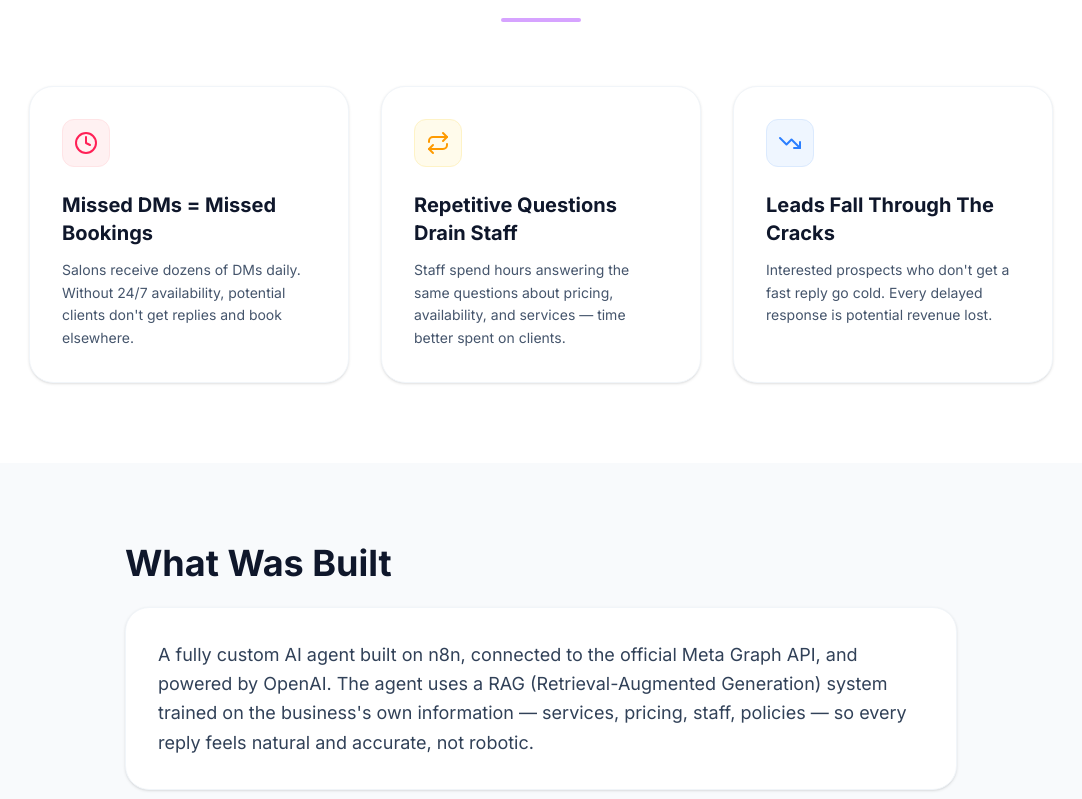
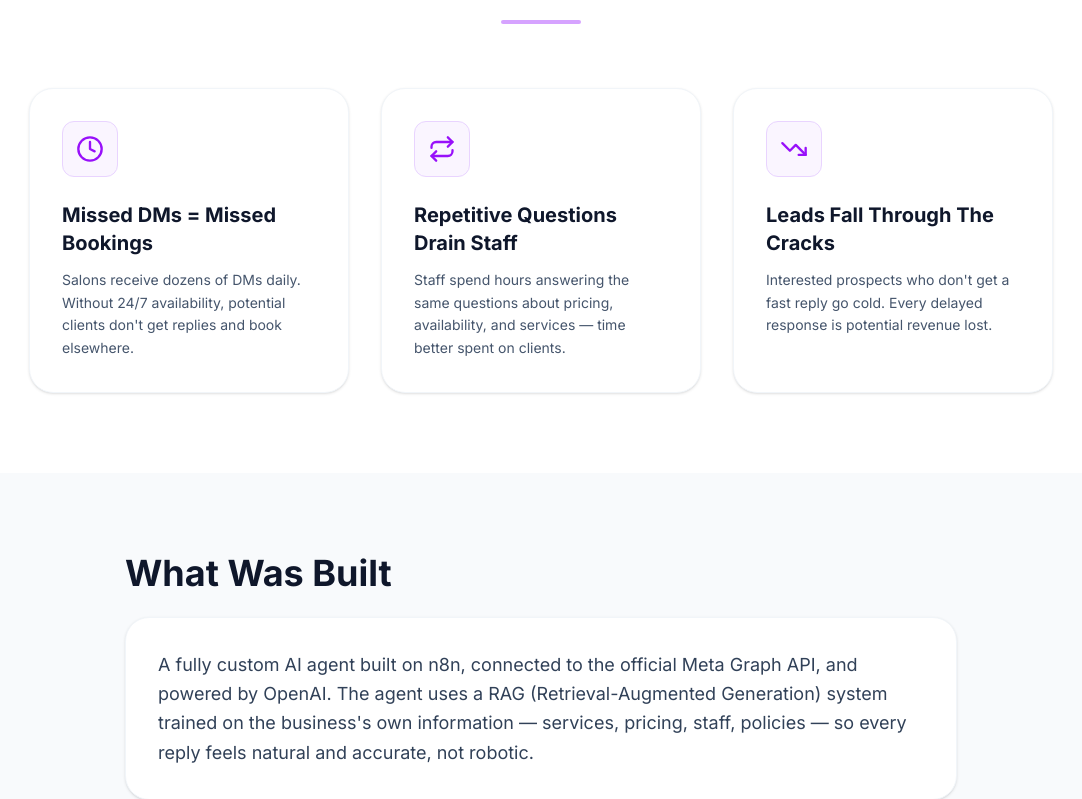
Before and after one commit to nikithamoncy/NDW-Portfolio-, a Next.js app: page /instagram-agent in a window 1280 px wide. Shown: the part 1581-2380 px from the top of the page, without its empty margins (99-1181 px from the left). Built offline with nearby package versions, Linux system fonts and the light colour scheme.

Commit message:
style: apply polish to buttons, icons, lines, and chips

```diff
--- a/src/app/instagram-agent/page.tsx
+++ b/src/app/instagram-agent/page.tsx
@@ -36,7 +36,7 @@ export default function InstagramAgentPage() {
                         <Link href="#demo" className="w-full sm:w-auto px-8 py-3.5 rounded-full bg-purple-600 hover:bg-purple-700 text-white font-medium transition-all duration-300 shadow-[0_10px_20px_-10px_rgba(147,51,234,0.5)] transform hover:-translate-y-1">
                             Watch Demo
                         </Link>
-                        <Link href="/#contact" className="w-full sm:w-auto px-8 py-3.5 rounded-full bg-white border border-slate-200 hover:border-slate-300 text-slate-700 hover:text-slate-900 hover:bg-slate-50 font-medium transition-all duration-300 shadow-sm">
+                        <Link href="/#contact" className="w-full sm:w-auto px-8 py-3.5 rounded-full bg-white border-2 border-slate-300 hover:border-slate-400 text-slate-800 hover:text-slate-900 hover:bg-slate-50 font-semibold transition-all duration-300 shadow-sm">
                             Let&apos;s Talk
                         </Link>
                     </div>
@@ -75,8 +75,8 @@ export default function InstagramAgentPage() {
                     <div className="grid grid-cols-1 md:grid-cols-3 gap-8 max-w-5xl mx-auto">
                         {/* Card 1 */}
                         <div className="bg-white p-8 rounded-3xl border border-slate-100 shadow-sm hover:shadow-md transition-all duration-300">
-                            <div className="w-12 h-12 bg-rose-50 rounded-xl flex items-center justify-center mb-6 text-rose-500 border border-rose-100">
-                                <Clock size={24} />
+                            <div className="w-14 h-14 bg-purple-50 rounded-xl flex items-center justify-center mb-6 text-purple-600 border border-purple-200">
+                                <Clock size={28} />
                             </div>
                             <h3 className="text-xl font-bold mb-3">Missed DMs = Missed Bookings</h3>
                             <p className="text-slate-600 leading-relaxed text-sm">
@@ -86,8 +86,8 @@ export default function InstagramAgentPage() {
 
                         {/* Card 2 */}
                         <div className="bg-white p-8 rounded-3xl border border-slate-100 shadow-sm hover:shadow-md transition-all duration-300">
-                            <div className="w-12 h-12 bg-amber-50 rounded-xl flex items-center justify-center mb-6 text-amber-500 border border-amber-100">
-                                <Repeat size={24} />
+                            <div className="w-14 h-14 bg-purple-50 rounded-xl flex items-center justify-center mb-6 text-purple-600 border border-purple-200">
+                                <Repeat size={28} />
                             </div>
                             <h3 className="text-xl font-bold mb-3">Repetitive Questions Drain Staff</h3>
                             <p className="text-slate-600 leading-relaxed text-sm">
@@ -97,8 +97,8 @@ export default function InstagramAgentPage() {
 
                         {/* Card 3 */}
                         <div className="bg-white p-8 rounded-3xl border border-slate-100 shadow-sm hover:shadow-md transition-all duration-300">
-                            <div className="w-12 h-12 bg-blue-50 rounded-xl flex items-center justify-center mb-6 text-blue-500 border border-blue-100">
-                                <TrendingDown size={24} />
+                            <div className="w-14 h-14 bg-purple-50 rounded-xl flex items-center justify-center mb-6 text-purple-600 border border-purple-200">
+                                <TrendingDown size={28} />
                             </div>
                             <h3 className="text-xl font-bold mb-3">Leads Fall Through The Cracks</h3>
                             <p className="text-slate-600 leading-relaxed text-sm">
@@ -146,10 +146,10 @@ export default function InstagramAgentPage() {
 
                     <div className="flex flex-col md:flex-row relative">
                         {/* Connecting Line (Desktop) */}
-                        <div className="hidden md:block absolute top-[28px] left-[10%] right-[10%] h-0.5 bg-gradient-to-r from-purple-200/0 via-purple-300 to-purple-200/0 z-0"></div>
+                        <div className="hidden md:block absolute top-[28px] left-[10%] right-[10%] h-1 bg-gradient-to-r from-purple-200/0 via-purple-400 to-purple-200/0 z-0"></div>
 
                         {/* Connecting Line (Mobile) */}
-                        <div className="md:hidden absolute top-[10%] bottom-[10%] left-[28px] w-0.5 bg-gradient-to-b from-purple-200/0 via-purple-300 to-purple-200/0 z-0"></div>
+                        <div className="md:hidden absolute top-[10%] bottom-[10%] left-[28px] w-1 bg-gradient-to-b from-purple-200/0 via-purple-400 to-purple-200/0 z-0"></div>
 
                         {[
                             { step: "01", text: "Customer sends a DM or comments on a post" },
@@ -181,7 +181,7 @@ export default function InstagramAgentPage() {
                             "Supabase / PostgreSQL",
                             "RAG (Retrieval-Augmented Generation)"
                         ].map((tech, i) => (
-                            <span key={i} className="px-5 py-3 rounded-full bg-white border border-slate-200 text-slate-700 font-semibold tracking-wide shadow-sm hover:border-purple-300 hover:shadow-md transition-all cursor-default text-sm md:text-base">
+                            <span key={i} className="px-5 py-3 rounded-full bg-purple-50 border border-purple-200 text-purple-800 font-semibold tracking-wide shadow-sm hover:bg-purple-100 hover:border-purple-300 hover:shadow-md transition-all cursor-default text-sm md:text-base">
                                 {tech}
                             </span>
                         ))}
```
